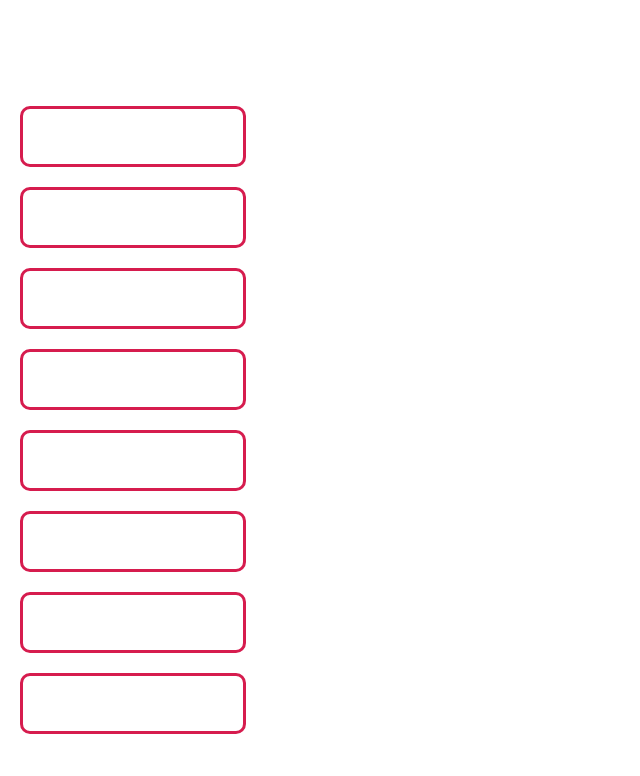
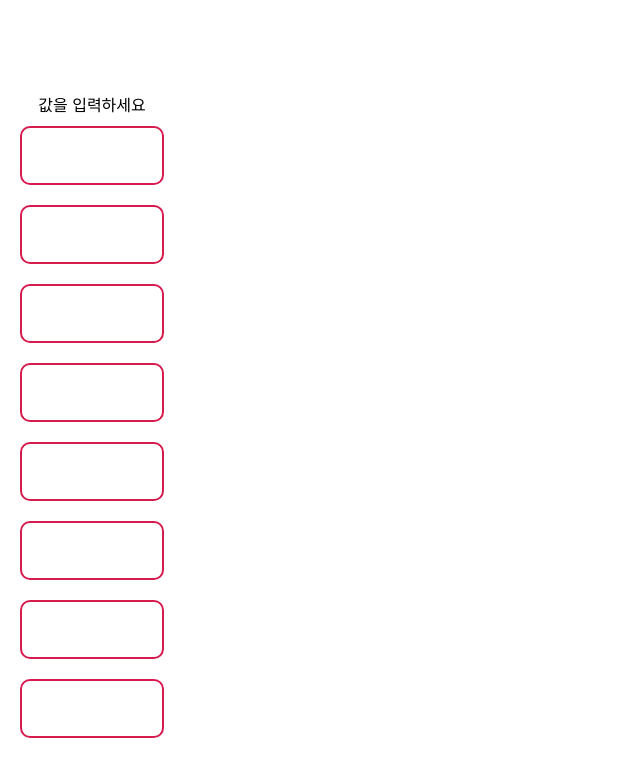
Before and after one commit to Febase/DSNB, a React (Vite) app: page / in a window 1280 px wide. Shown: the top 776 px of the page, without its empty margins (0-640 px from the left). Built offline with nearby package versions, Linux system fonts and the light colour scheme.

Commit message:
feat: input 다 차면 start button

```diff
--- a/src/App.tsx
+++ b/src/App.tsx
@@ -1,4 +1,4 @@
-import {useState} from 'react'
+import {useEffect, useState} from 'react'
 import './App.css'
 import Modal from "./components/Modal/modal";
 import {styled} from '@stitches/react';
@@ -20,6 +20,20 @@ const AppContainer = styled("div", {
   justifyContents: 'center',
   padding : 20
 })
+const StartButton = styled('button', {
+  color: '#000',
+  borderRadius: '35px',
+  padding: '10px 25px',
+  fontWeight: 500,
+  cursor: 'pointer',
+  position: 'relative',
+  display: 'inline-block',
+  transition: 'box-shadow 300ms ease-in-out, color 300ms ease-in-out',
+  '&:hover' : {
+    boxShadow: '0 0 40px 40px red inset',
+    color : '#fff'
+  }
+})
 
 function App() {
   const [isModalOpen, setIsModalOpen] = useState(false);
@@ -27,14 +41,14 @@ function App() {
     setIsModalOpen(state => !state)
   }
 
+  const [isFill, setIsFill] = useState(false);
+
   return (
     <Root className="App">
       <AppContainer>
-        <InputBox />
+        <InputBox setIsFill={setIsFill}/>
 
-        <div>
-
-        </div>
+        {isFill && <StartButton>START 동서남북</StartButton>}
       </AppContainer>
       {/*<button onClick={handleModal}>모달팝업</button>*/}
 
--- a/src/components/Input/input.tsx
+++ /dev/null
@@ -1,17 +0,0 @@
-import {styled} from "@stitches/react";
-
-const InputBox = styled("input", {
-  width: 180,
-  borderRadius: 10,
-  border: '#D61C4E 3px solid',
-  margin: "10px 0",
-  padding: "20px"
-})
-
-const Input = ({changeInput, index} : {changeInput : () => {}, input : number}) => {
-  return (
-    <InputBox onChange={(e) => changeInput(e.target.value, index)}/>
-  )
-}
-
-export default Input;
--- a/src/components/Input/inputBox.tsx
+++ b/src/components/Input/inputBox.tsx
@@ -1,37 +1,45 @@
 import {styled} from "@stitches/react";
-import {useState, useMemo, useCallback, useEffect} from "react";
-import Input from "./input";
+import {useState, useMemo, useCallback, useEffect, SetStateAction, Dispatch} from "react";
 
 const InputContainer = styled("div", {
   display: 'flex',
   flexDirection: 'column',
 })
+const Input = styled("input", {
+  width: 100,
+  borderRadius: 10,
+  border: '#D61C4E 2px solid',
+  margin: "10px 0",
+  padding: "20px"
+})
 
-const InputBox = () => {
-  const [inputData, setInputData] = useState({});
-  const handleInput = (changeData, index) => {
-    let newObj = {};
-
-    console.log(newObj);
-    setInputData(data => {
-      if(data){
-        newObj = {...data};
-      }
-       return (
-         {...newObj, [index]: changeData}
-       )
-    })
+const InputBox = ({setIsFill} : {setIsFill : Dispatch<SetStateAction<boolean>>}) => {
+  const [inputData, setInputData] = useState(new Array(8).fill(""));
+  const handleInput = (changeData : string, index : number) => {
+    const newData = [...inputData];
+    newData[index] = changeData;
+    setInputData(newData);
   }
 
   useEffect(() => {
-    console.log(inputData);
+    if(inputData.some(data => data === "")){
+      setIsFill(false)
+    }else{
+      setIsFill(true)
+    }
   }, [inputData])
 
   return (
     <InputContainer>
-      {
-        [0, 1, 2, 3, 4, 5, 6, 7].map((idx) => <Input changeInput={handleInput} index={idx}/>)
-      }
+      <div>값을 입력하세요</div>
+      <Input onChange={(e) => handleInput(e.target.value, 0)}/>
+      <Input onChange={(e) => handleInput(e.target.value, 1)}/>
+      <Input onChange={(e) => handleInput(e.target.value, 2)}/>
+      <Input onChange={(e) => handleInput(e.target.value, 3)}/>
+      <Input onChange={(e) => handleInput(e.target.value, 4)}/>
+      <Input onChange={(e) => handleInput(e.target.value, 5)}/>
+      <Input onChange={(e) => handleInput(e.target.value, 6)}/>
+      <Input onChange={(e) => handleInput(e.target.value, 7)}/>
     </InputContainer>
   )
 }
```
